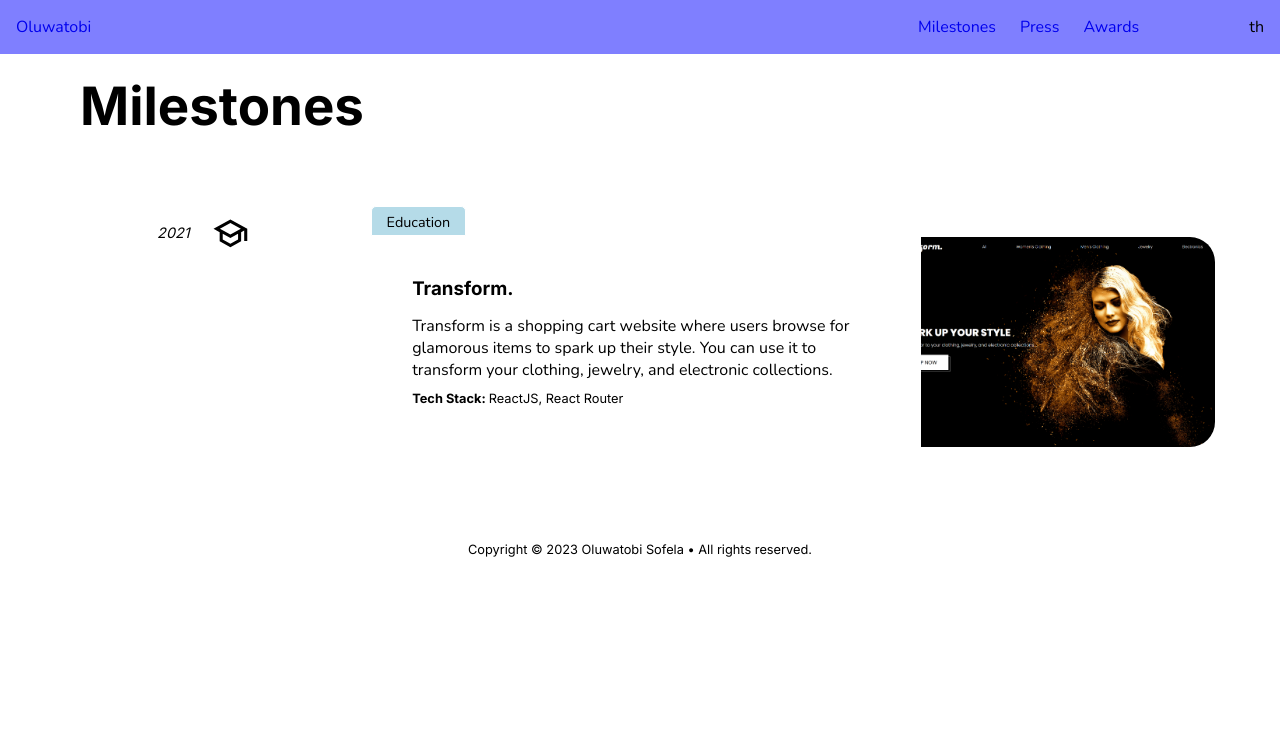
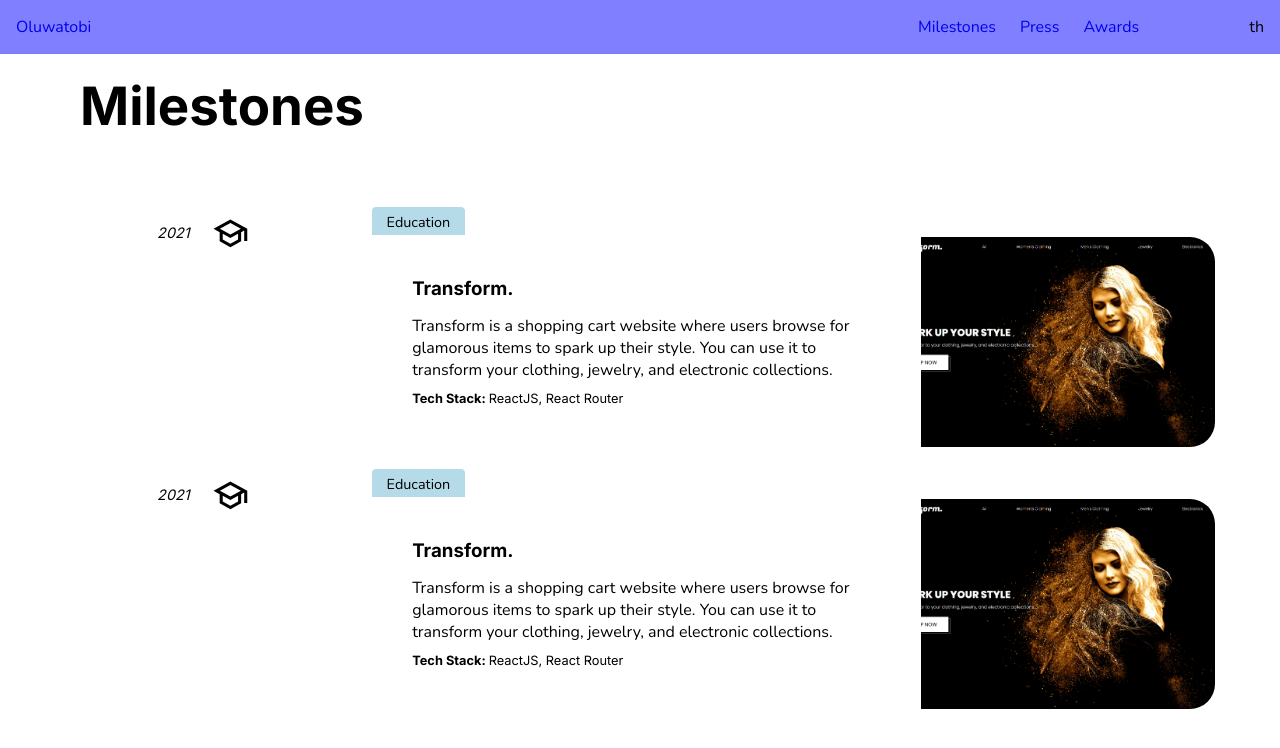
Before and after one commit to oluwatobiss/personal-portfolio, a Next.js app: page /milestones in a window 1280 px wide. Shown: the top 748 px of the page. Built offline with nearby package versions, Linux system fonts and the light colour scheme.

Commit message:
Make navbar the topmost layer

```diff
--- a/src/components/Milestones.jsx
+++ b/src/components/Milestones.jsx
@@ -44,6 +44,32 @@ export default function Milestones() {
             </span>
           </div>
         </section>
+        <section className={styles.milestoneSection} key={uniqid()}>
+          <div className={styles.milestoneDate}>
+            <em>2021</em>
+          </div>
+          <div className={styles.milestoneIcon}>{<MdOutlineSchool />}</div>
+          <div className={`${styles.milestoneCategory} ${nunito.className}`}>
+            Education
+          </div>
+          <div className={styles.milestoneInfo}>
+            <span className={styles.infoSpan}>
+              <h3>Transform.</h3>
+              <p className={nunito.className}>
+                Transform is a shopping cart website where users browse for
+                glamorous items to spark up their style. You can use it to
+                transform your clothing, jewelry, and electronic collections.
+              </p>
+              <span className={styles.techStackSpan}>
+                <strong className={inter.className}>Tech Stack: </strong>
+                ReactJS, React Router
+              </span>
+            </span>
+            <span className={styles.imageSpan}>
+              <Image src={transformProjPic} alt="test" placeholder="blur" />
+            </span>
+          </div>
+        </section>
       </div>
     </Layout>
   );
--- a/src/styles/Layout.module.css
+++ b/src/styles/Layout.module.css
@@ -7,6 +7,7 @@
   padding: 1rem;
   background-color: rgba(0, 0, 255, 0.5);
   backdrop-filter: blur(7px);
+  z-index: 50;
 }
 
 .nav a {
```
